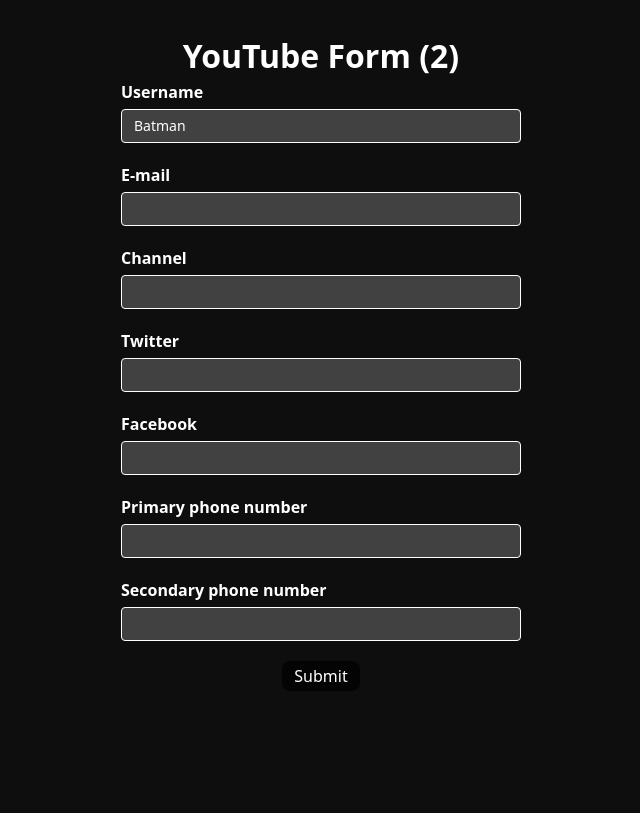
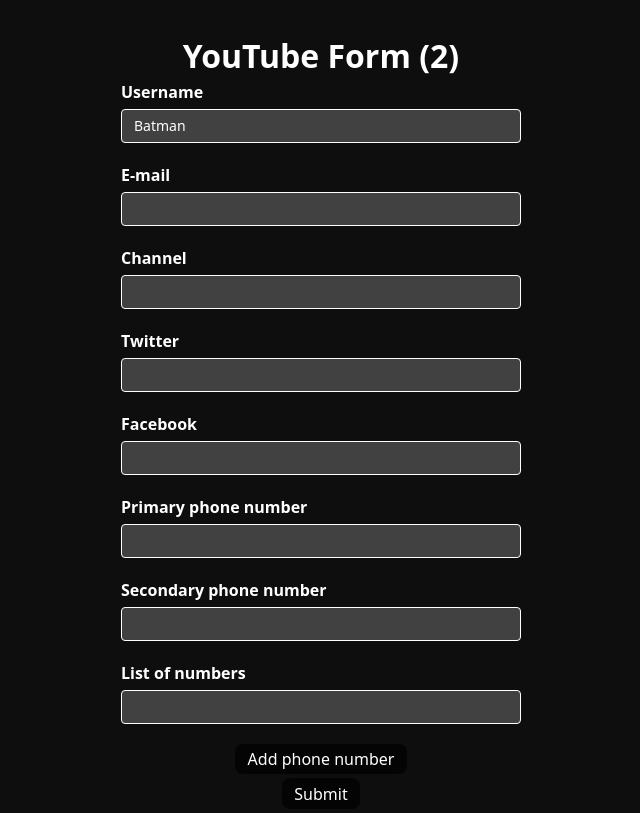
Before and after one commit to RebeccaAyodele/react-hook-form, a React (Vite) app: page / in a window 1280 px wide. Shown: the whole page, without its empty margins (319-959 px from the left). Built offline with nearby package versions, Linux system fonts and the light colour scheme.

Commit message:
Dynamic Fields

```diff
--- a/src/App.css
+++ b/src/App.css
@@ -42,6 +42,7 @@
     background: rgba(0, 0, 0, 0.709);
     padding: 0.2rem 0.8rem;
     border-radius: 8px;
+    margin-bottom: 4px;
 }
 
 .form-control {
--- a/src/components/YoutubeForm.tsx
+++ b/src/components/YoutubeForm.tsx
@@ -1,4 +1,4 @@
-import { useForm } from "react-hook-form";
+import { useForm, useFieldArray } from "react-hook-form";
 import { DevTool } from "@hookform/devtools";
 
 let renderCount = 0;
@@ -12,6 +12,9 @@
     facebook: string;
   };
   phoneNumbers: string[];
+  phNumbers: {
+    number: string;
+  }[];
 };
 
 const YoutubeForm = () => {
@@ -25,14 +28,20 @@
         facebook: "",
       },
       phoneNumbers: ["", ""],
+      phNumbers: [{ number: "" }],
     },
   });
+
   const { register, control, handleSubmit, formState } = form;
   const { errors } = formState;
 
   const onSubmit = (data: FormValues) => {
     console.log("Form Submitted", data);
   };
+  const { fields, append, remove } = useFieldArray({
+    name: "phNumbers",
+    control,
+  });
 
   renderCount++;
   return (
@@ -158,6 +167,33 @@
           <p className="error">{errors.phoneNumbers?.message}</p>
         </div>
 
+        <div>
+          <label>List of numbers</label>
+          <div>
+            {fields.map((field, index) => {
+              return (
+                <div className="form-control" key={field.id}>
+                  <input
+                    type="text"
+                    {...register(`phNumbers.${index}.number` as const)}
+                  />
+                  {index > 0 && (
+                    <button
+                      type="button"
+                      onClick={() => remove(index)}
+                    >
+                      Remove
+                    </button>
+                  )}
+                </div>
+              );
+            })}
+            <button type="button" onClick={() => append({ number: "" })}>
+              Add phone number
+            </button>
+          </div>
+        </div>
+
         <button>Submit</button>
       </form>
       <DevTool control={control} />
```
